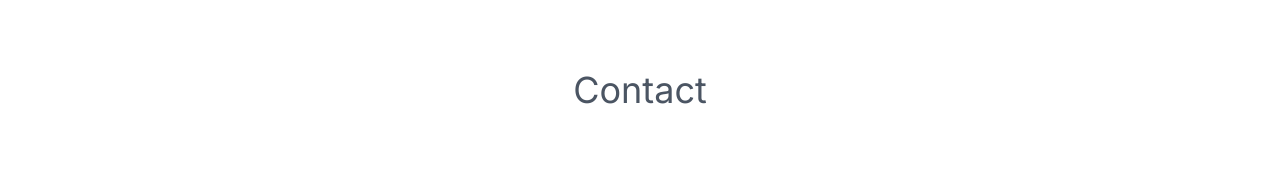
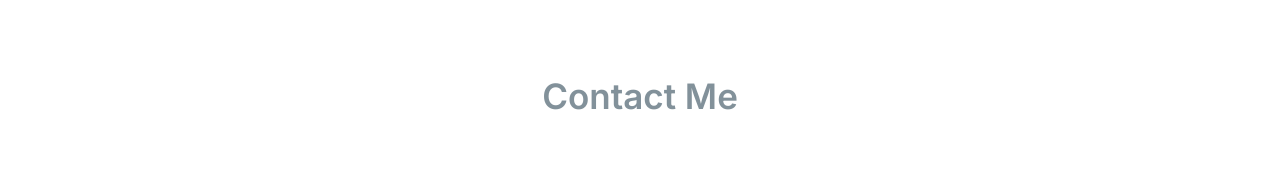
Before and after one commit to tbabyuk/oresta-real-estate-2023, a Next.js app: page /contact in a window 1280 px wide. Shown: the part 398-571 px from the top of the page. Built offline with nearby package versions, Linux system fonts and the light colour scheme; a web font is replaced by a local one.

Commit message:
externalized section headings and page headings into their own components, for better styling control

```diff
--- a/app/(oresta-hero-pages)/contact/page.jsx
+++ b/app/(oresta-hero-pages)/contact/page.jsx
@@ -1,5 +1,6 @@
+import { ContactForm } from "@/app/components/ContactForm"
+import { PageHeading } from "@/app/components/PageHeading"
 
-import { ContactForm } from "@/app/components/ContactForm"
 
 export const metadata = {
     title: "OK+Co. | Contact",
@@ -11,7 +12,7 @@ const Contact = () => {
     return (
       <main className="px-5 sm:px-20 md:px-40 lg:px-20 py-20 md:py-22 text-gray-600">
         {/* CONTACT FORM */}
-        <h1 className="text-center text-4xl mb-20" id="contact-form">Contact</h1>
+        <PageHeading title="Contact Me" />
         <div className="flex flex-col gap-8 lg:flex-row">
             <div className="flex-1 flex flex-col items-center mb-12 md:mb-0">
                 <ContactForm />
--- a/app/(oresta-hero-pages)/happy-clients/page.jsx
+++ b/app/(oresta-hero-pages)/happy-clients/page.jsx
@@ -1,5 +1,7 @@
 import { ClientReviewCard } from "@/app/components/ClientReviewCard"
 import { clientReviewsArray } from "@/app/clientReviews"
+import { PageHeading } from "@/app/components/PageHeading"
+
 
 
 export const metadata = {
@@ -26,7 +28,7 @@ const HappyClients = async () => {
 
     return (
       <main className="px-5 xl:px-30 py-20 md:py-22 text-gray-600">
-        <h1 className="text-center text-4xl mb-20">Happy Clients</h1>
+        <PageHeading title="Happy Clients" />
         <div className="flex justify-center flex-wrap gap-5">
             {clientReviewsArray &&
                 clientReviewsArray.map((review, index) => <ClientReviewCard key={index} review={review} />
--- a/app/components/BioSection.jsx
+++ b/app/components/BioSection.jsx
@@ -1,10 +1,12 @@
+import { SectionHeading } from "./SectionHeading"
+
 
 
 export const BioSection = () => {
 
     return(
         <section className="px-5 md:px-20 py-16">
-            <h1 className="text-center text-3xl mb-20">Buying and Selling homes in Toronto, Mississauga, and the GTA!</h1>
+            <SectionHeading title="About Me" />
             <div className="leading-8">
                 <div className="shrink-0 flex justify-center md:me-6 mb-10 md:mb-0 overflow-hidden md:float-left">
                     <img src="/images/oresta_about_sm.jpg" className="rounded-md" style={{height: "260px"}} />
--- a/app/components/ClientReviewsSection.jsx
+++ b/app/components/ClientReviewsSection.jsx
@@ -1,6 +1,6 @@
 import { clientReviewsArray } from "../clientReviews"
 import { ClientReviewCard } from "./ClientReviewCard"
-
+import { SectionHeading } from "./SectionHeading"
 
 
 
@@ -8,7 +8,7 @@ export const ClientReviewsSection = () => {
 
     return (
         <section className="px-5 md:px-20 py-16 bg-gray-100">
-            <h2 className="text-center text-3xl mb-10">Happy Clients</h2>
+            <SectionHeading title="Happy Clients" />
             <div className="flex justify-center flex-wrap gap-5">
                 {clientReviewsArray &&
                     clientReviewsArray.filter(review => review.featured === true).map((review, index) => <ClientReviewCard key={index} review={review} />
--- a/app/components/ContactSection.jsx
+++ b/app/components/ContactSection.jsx
@@ -1,11 +1,12 @@
 import { ContactForm } from "./ContactForm"
+import { SectionHeading } from "./SectionHeading"
 
 
 export const ContactSection = () => {
 
     return (
         <section className="px-5 md:px-20 py-16 bg-gray-100">
-            <h2 className="text-center text-3xl mb-10">Contact Me</h2>
+            <SectionHeading title="Contact Me" />
             <div className="flex flex-col gap-8 lg:flex-row">
                 <div className="flex-1 flex flex-col items-center mb-12 md:mb-0">
                     <ContactForm />
--- a/app/components/CurrentListingsSection.jsx
+++ b/app/components/CurrentListingsSection.jsx
@@ -1,6 +1,6 @@
 import Link from "next/link"
 import { ListingSlider } from "./ListingSlider"
-
+import { SectionHeading } from "./SectionHeading"
 
 
 
@@ -9,8 +9,8 @@ export const CurrentListingsSection = () => {
 
   return (
         <section className="px-5 md:px-20 py-16">
-            <h2 className="text-center text-3xl mb-10">Current Listings</h2>
-            <h3 className="text-center text-xl italic">30 Arlington Crescent, Guelph</h3>
+            <SectionHeading title="Current Listings" />
+            <h3 className="text-center text-2xl">30 Arlington Crescent, Guelph</h3>
             <ListingSlider />
         </section>
     )
--- /dev/null
+++ b/app/components/PageHeading.jsx
@@ -0,0 +1,10 @@
+
+
+
+
+export const PageHeading = ({title}) => {
+
+    return(
+        <h1 className="text-center font-semibold text-oresta-blue/60 text-[35px] mb-20">{title}</h1>
+    )
+}
--- /dev/null
+++ b/app/components/SectionHeading.jsx
@@ -0,0 +1,10 @@
+
+
+
+
+export const SectionHeading = ({title}) => {
+
+    return(
+        <h2 className="text-center font-semibold text-oresta-blue/60 text-[35px] mb-10">{title}</h2>
+    )
+}
```
